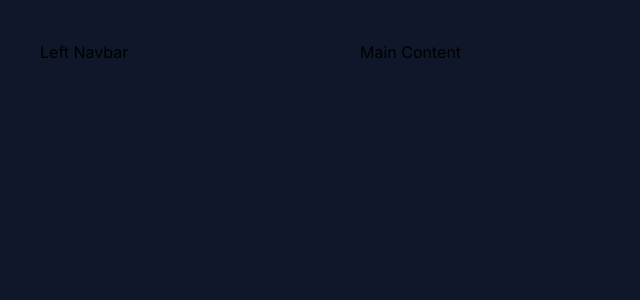
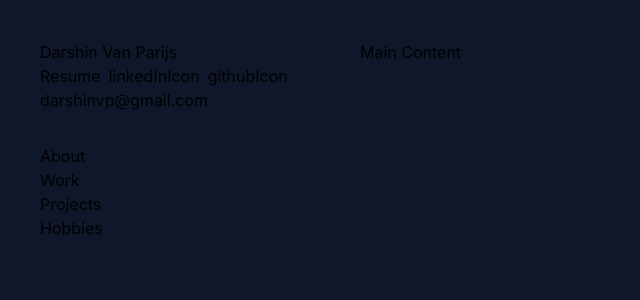
Before and after one commit to DDVVPP/PortfolioV2, a Next.js app: page / in a window 1280 px wide. Shown: the top 300 px of the page, without its empty margins (0-640 px from the left). Built offline with nearby package versions, Linux system fonts and the light colour scheme.

Commit message:
wip: added Navbar skeleton

```diff
--- a/app/components/Navbar.tsx
+++ b/app/components/Navbar.tsx
@@ -1,5 +1,23 @@
 const Navbar = () => {
-  return <div>Left Navbar</div>;
+  return (
+    <section className="flex flex-col gap-y-8">
+      <section className="flex flex-col">
+        <h1>Darshin Van Parijs</h1>
+        <div className="flex gap-x-2">
+          <p>Resume</p>
+          <p>linkedInIcon</p>
+          <p>githubIcon</p>
+        </div>
+        <p>darshinvp@gmail.com</p>
+      </section>
+      <section>
+        <p>About</p>
+        <p>Work</p>
+        <p>Projects</p>
+        <p>Hobbies</p>
+      </section>
+    </section>
+  );
 };
 
 export default Navbar;
```
